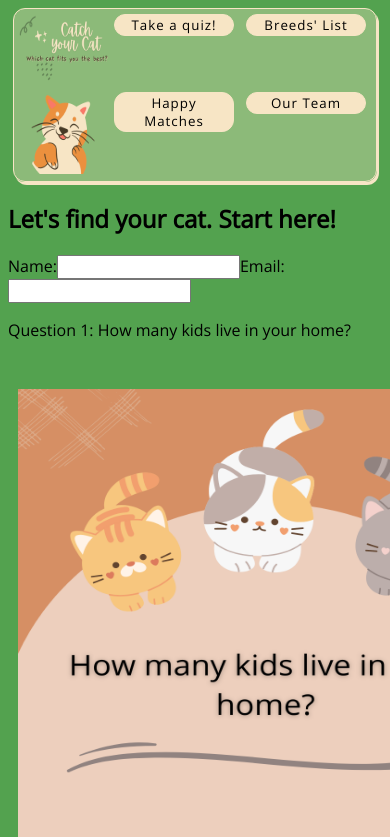
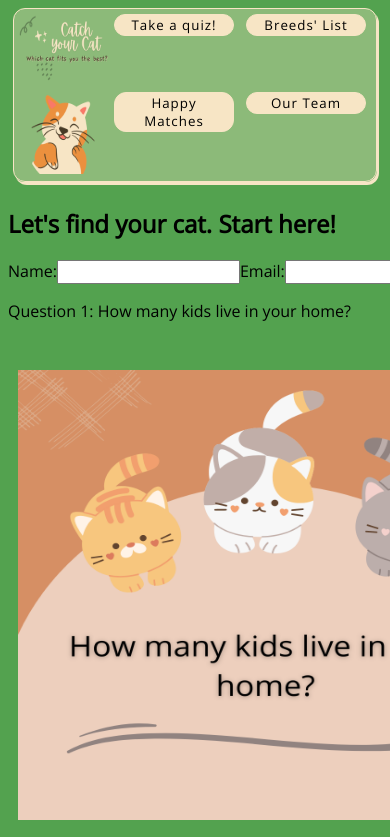
Before and after one commit to caio-garcia/cat-app, a React (Create React App) app: page /quiz in a window 390 px wide. Shown: the top 837 px of the page. Built offline with nearby package versions, Linux system fonts and the light colour scheme; no server answers; the HTML template or start-up script is replaced by a standard one.

Commit message:
css formMobile v1

```diff
--- a/src/components/Form/index.js
+++ b/src/components/Form/index.js
@@ -8,6 +8,7 @@ import q5 from "../../assets/pictures/q5.png";
 import { useNavigate } from "react-router-dom";
 import { Navbar } from "../Navbar";
 import { Footer } from "../Footer";
+import styles from "../Form/styles.module.css";
 
 export function Form() {
   const navigate = useNavigate();
@@ -130,8 +131,8 @@ export function Form() {
   return (
     <>
       <Navbar />
-      <div className="d-flex flex-column m-4">
-        <form className="d-flex flex-column">
+      <div className={styles.dataDiv}>
+        <form>
           <h2>Let's find your cat. Start here!</h2>
           <label htmlFor="input-name" className="form-label">
             Name:
--- /dev/null
+++ b/src/components/Form/styles.module.css
@@ -0,0 +1,8 @@
+@media only screen and (max-width: 400px) {
+  .dataDiv {
+    display: flex;
+    flex-direction: column;
+    align-items: center;
+    flex-wrap: wrap;
+  }
+}
--- a/src/pages/Home/index.js
+++ b/src/pages/Home/index.js
@@ -22,11 +22,11 @@ export function Home() {
         <Link to="/quiz">
           <img src={quizButton} alt="quizButtonLogo" />
         </Link>
+        <Link to="/happy-matches">
+          <img src={matchesButton} alt="matchesButtonLogo" />
+        </Link>
         <Link to="/breeds">
           <img src={breedsButton} alt="breedsButtonLogo" />
-        </Link>
-        <Link to="/happy-matches">
-          <img src={matchesButton} alt="matchesButtonLogo" />
         </Link>
         <Link to="/about">
           <img src={aboutButton} alt="aboutButtonLogo" />
```
